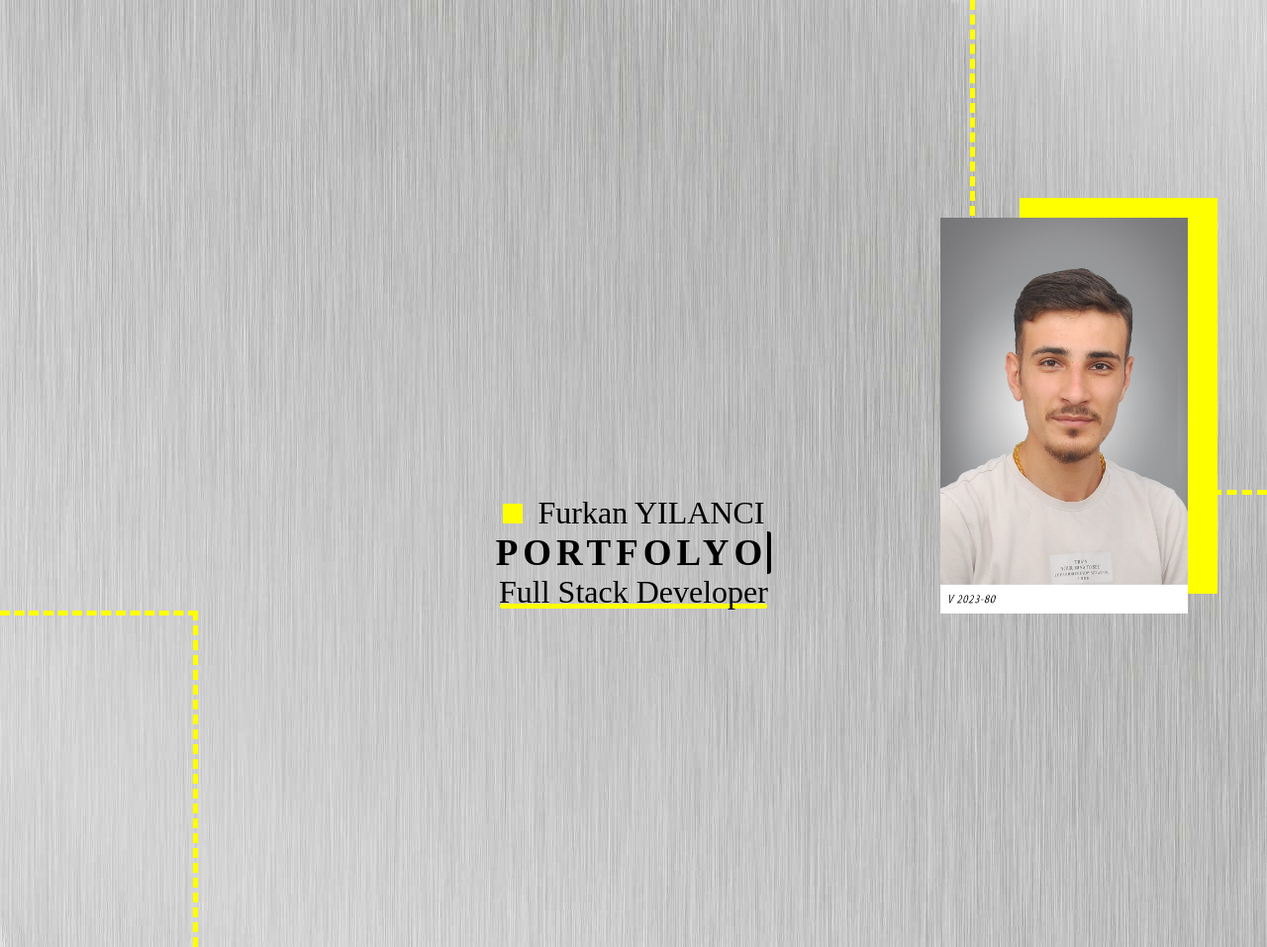
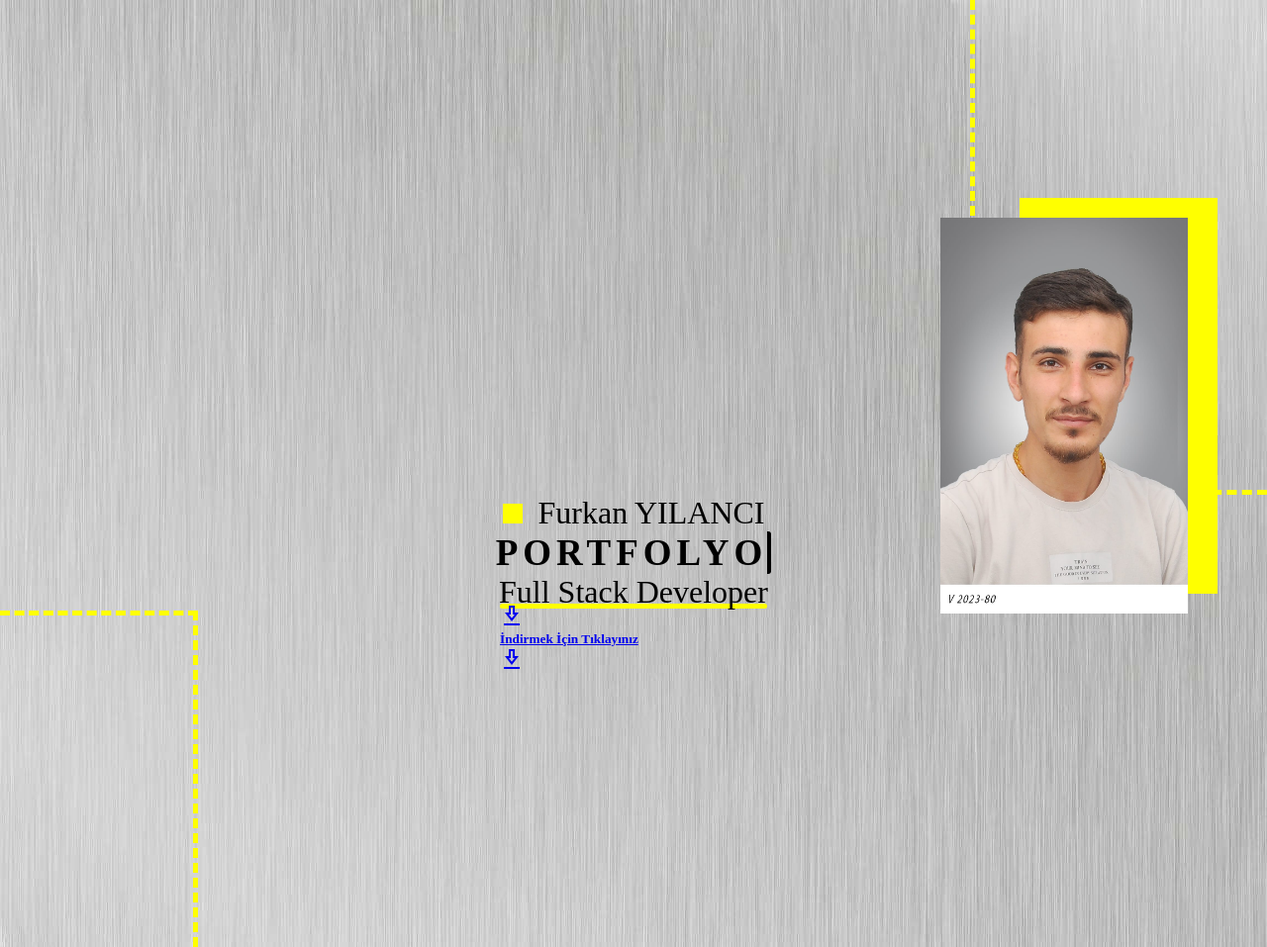
Before and after one commit to yilancifurkan1/portfolyo, a plain HTML site: page portfolyo/index.html in a window 1280 px wide. Shown: the whole page at 99% size. Drawn offline with nearby package versions, Linux system fonts and the light colour scheme.

Commit message:
index.html

```diff
--- a/portfolyo/index.html
+++ b/portfolyo/index.html
@@ -6,6 +6,7 @@
     <title>Portfolyo</title>
     <link rel="stylesheet" href="./style.css">
     <link rel="web icon" href="./img/Furkan Vesikalık.jpg">
+    <link rel="stylesheet" href="https://fonts.googleapis.com/css2?family=Material+Symbols+Outlined:opsz,wght,FILL,GRAD@24,400,0,0" />
 </head>
 <body>
 
@@ -43,6 +44,21 @@
         <p class="p2">Full Stack Developer</p>
         <div class="kutu-3">
 
+            <div class="cv">
+
+                    <a target="_blank" href="./cv/yilancifurkan@gmail.com.pdf">
+                        <span class="material-symbols-outlined">
+                            download_2
+                            </span>
+                    </a>
+                    <a target="_blank" href="./cv/yilancifurkan@gmail.com.pdf">
+                    <h5>İndirmek İçin Tıklayınız</h5> </a>
+                    <a target="_blank" href="./cv/yilancifurkan@gmail.com.pdf">
+                        <span class="material-symbols-outlined">
+                            download_2
+                            </span>
+                    </a>
+            </div>
         </div>
 
     </div>
@@ -53,5 +69,7 @@
 
 
 
+
+
 </body>
 </html>
```
